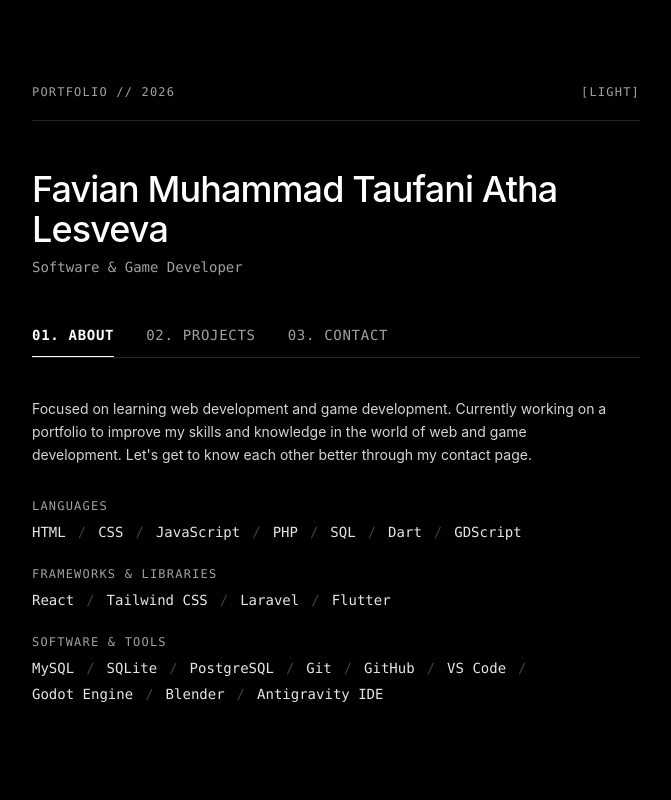
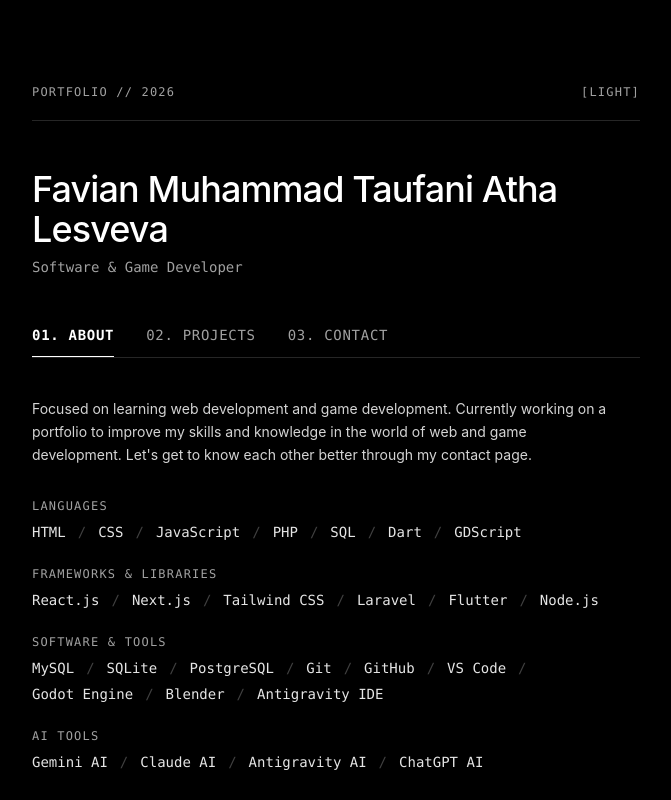
Before and after one commit to Rven24/My-Digital-Resume, a React (Vite) app: page / in a window 1280 px wide. Shown: the top 800 px of the page, without its empty margins (304-975 px from the left). Built offline with nearby package versions, Linux system fonts and the light colour scheme.

Commit message:
Update TabAbout.jsx

```diff
--- a/src/components/TabAbout.jsx
+++ b/src/components/TabAbout.jsx
@@ -6,11 +6,15 @@ export default function TabAbout() {
     },
     {
       category: 'Frameworks & Libraries',
-      items: ['React', 'Tailwind CSS', 'Laravel', 'Flutter'],
+      items: ['React.js', 'Next.js', 'Tailwind CSS', 'Laravel', 'Flutter', 'Node.js'],
     },
     {
       category: 'Software & Tools',
       items: ['MySQL', 'SQLite', 'PostgreSQL', 'Git', 'GitHub', 'VS Code', 'Godot Engine', 'Blender', 'Antigravity IDE'],
+    },
+    {
+      category: 'AI Tools',
+      items: ['Gemini AI', 'Claude AI', 'Antigravity AI', 'ChatGPT AI'],
     },
   ];
 
```
